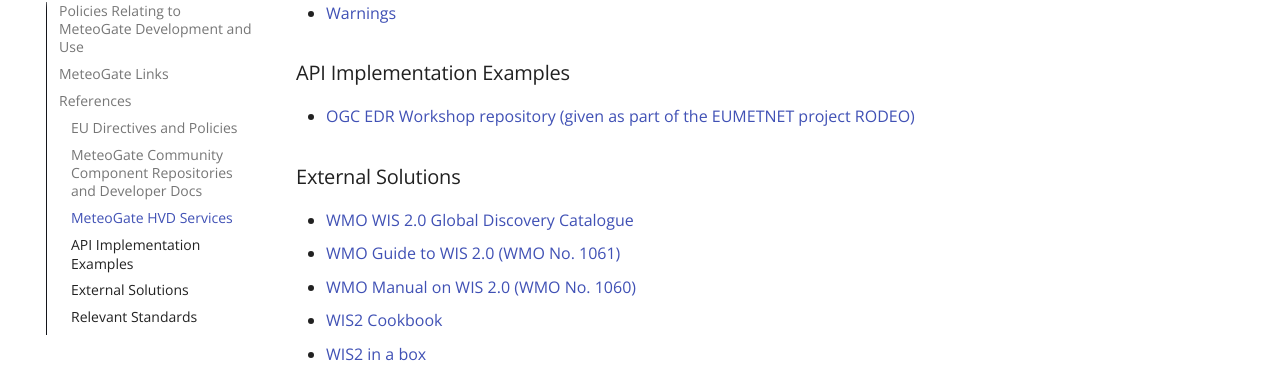
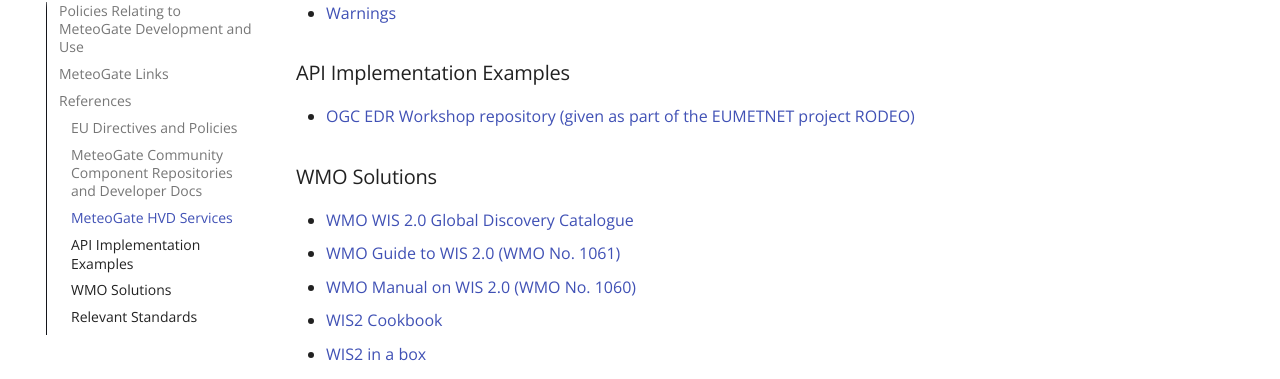
Before and after one commit to EUMETNET/meteogate-documentation, an MkDocs documentation site: the page built from docs/references.md, in a window 1280 px wide and 900 px high, scrolled down 2198 px. Shown: the part 97-476 px from the top of the window. Built offline with MkDocs 1.6.1 and Material for MkDocs 9.7.7, drawn with Linux system fonts in a browser that asks for light colours; comment, search, counter and statistics services are not loaded.

Commit message:
Update references.md

```diff
--- a/docs/references.md
+++ b/docs/references.md
@@ -71,7 +71,7 @@ This section lists useful references related to MeteoGate.
 
 - [OGC EDR Workshop repository (given as part of the EUMETNET project RODEO)](https://github.com/EUMETNET/ogc-edr-workshop)
 
-### External Solutions
+### WMO Solutions
 
   - [WMO WIS 2.0 Global Discovery Catalogue]()
   - [WMO Guide to WIS 2.0 (WMO No. 1061)](https://wmoomm.sharepoint.com/:b:/s/wmocpdb/EY_UYn8jVgVOkgXmDZGWr5cB8cb4XN4DlloVlzqcRMjaRA?e=itnKRd)
```
